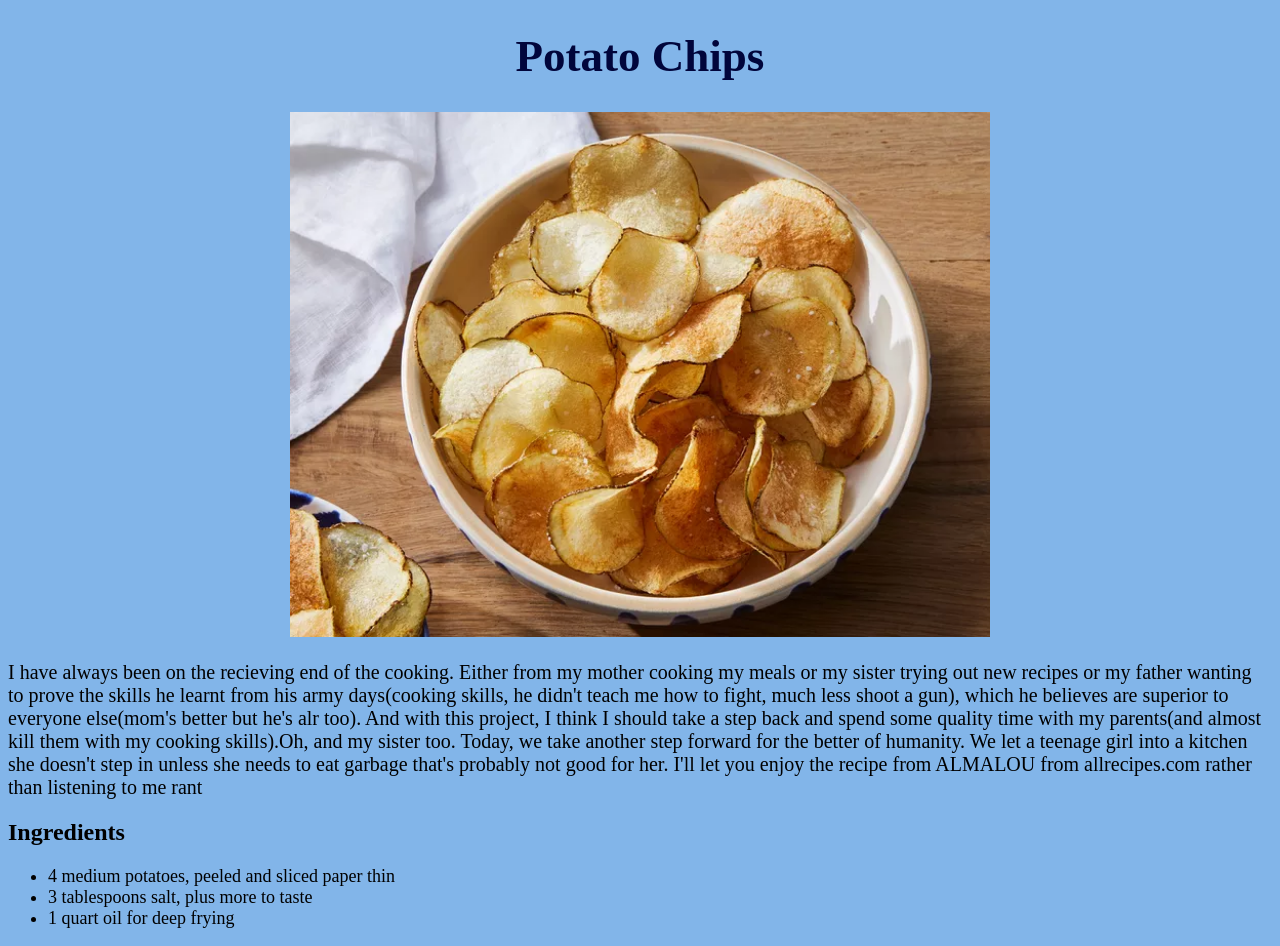
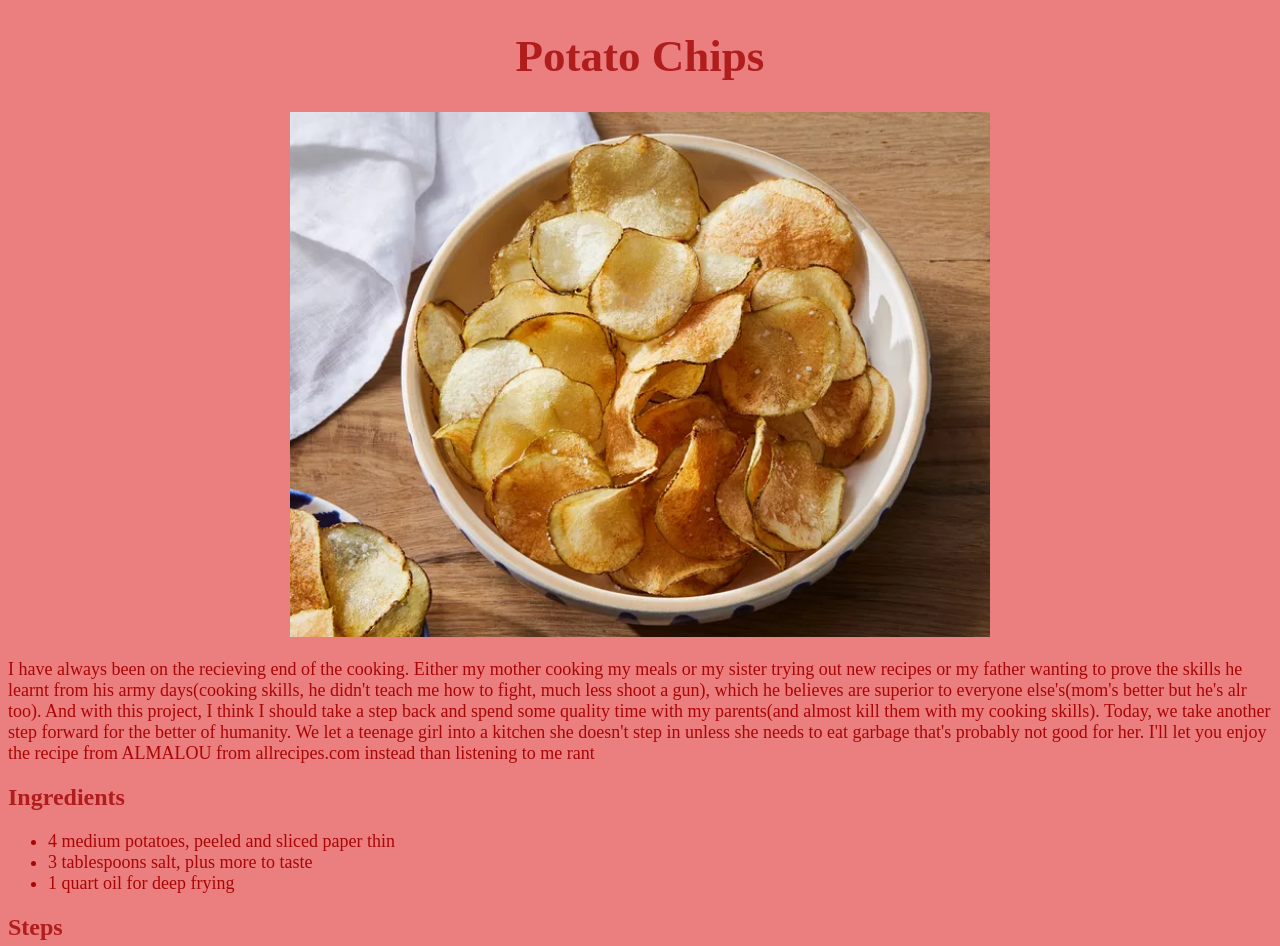
Before and after one commit to pranathi-cola/odin-recipes, a plain HTML site: page recipes/chips.html in a window 1280 px wide. Shown: the top 946 px of the page. Drawn offline with Linux system fonts and the light colour scheme.

Commit message:
Update CSS

```diff
--- a/recipes/chips.html
+++ b/recipes/chips.html
@@ -9,15 +9,15 @@
     <body>
         <h1 class="mainheading">Potato Chips</h1>
         <div class="grid"><img src = "chipsimg.webp" alt ="Chips"></div>
-        <p class="text">I have always been on the recieving end of the cooking. Either from my mother cooking my meals or my sister trying out new recipes or my father wanting to prove the skills he learnt from his army days(cooking skills, he didn't teach me how to fight, much less shoot a gun), which he believes are superior to everyone else(mom's better but he's alr too). And with this project, I think I should take a step back and spend some quality time with my parents(and almost kill them with my cooking skills).Oh, and my sister too. Today, we take another step forward for the better of humanity. We let a teenage girl into a kitchen she doesn't step in unless she needs to eat garbage that's probably not good for her. I'll let you enjoy the recipe from ALMALOU from allrecipes.com rather than listening to me rant</p>
+        <p class="text">I have always been on the recieving end of the cooking. Either my mother cooking my meals or my sister trying out new recipes or my father wanting to prove the skills he learnt from his army days(cooking skills, he didn't teach me how to fight, much less shoot a gun), which he believes are superior to everyone else's(mom's better but he's alr too). And with this project, I think I should take a step back and spend some quality time with my parents(and almost kill them with my cooking skills). Today, we take another step forward for the better of humanity. We let a teenage girl into a kitchen she doesn't step in unless she needs to eat garbage that's probably not good for her. I'll let you enjoy the recipe from ALMALOU from allrecipes.com instead than listening to me rant</p>
 
-        <h2>Ingredients</h2>
+        <h2 class="subheading">Ingredients</h2>
         <ul class="ingredients">
             <li>4 medium potatoes, peeled and sliced paper thin</li>
             <li>3 tablespoons salt, plus more to taste</li>
             <li>1 quart oil for deep frying</li>
         </ul>
-        <h2>Steps</h2>
+        <h2 class="subheading">Steps</h2>
         <ol class="ingredients">
             <li>Gather all ingredients.</li>
             <li>Transfer potato slices to a large bowl of cold water as you slice them.</li>
--- a/recipes/style.css
+++ b/recipes/style.css
@@ -1,5 +1,5 @@
 body {
-    background-color: rgb(130, 181, 233);
+    background-color: rgb(235, 126, 126);
 }
 
 img {
@@ -12,16 +12,21 @@ img {
 }
 
 .mainheading {
-    font-family:'Times New Roman', Times, serif;
     text-align: center;
     font-size: 45px;
-    color: rgb(1, 5, 59);
+    color: rgb(175, 29, 29);
+}
+
+.subheading {
+    color: rgb(175, 29, 29);
 }
 
 .text {
-    font-size: 20px;
+    font-size: 18px;
+    color: rgb(168, 6, 6);
 }
 
 .ingredients {
     font-size: 18px;
+    color: rgb(168, 6, 6);
 }
--- a/style.css
+++ b/style.css
@@ -1,17 +1,13 @@
 body {
-    background-color: rgb(222, 193, 126);
+    background-color: rgb(235, 126, 126);
+}
+
+a {
+    color:rgb(188, 35, 35);
 }
 
 .mainheading {
-    color: rgb(87, 71, 6);
-    font-family: Verdana, Tahoma, sans-serif;
-    font-weight: bolder;
+    color: rgb(175, 29, 29);
     font-size: 50px;
     text-align: center;
 }
-
-.links {
-    color: rgb(219, 145, 6);
-    font-family: 'Franklin Gothic Medium', 'Arial Narrow', Arial, sans-serif;
-    font-size: 20px;
-}
```
Also changed, not shown: index.html (+3 -3 lines), recipes/biryani.html (+2 -2 lines), recipes/juice.html (+2 -2 lines).
